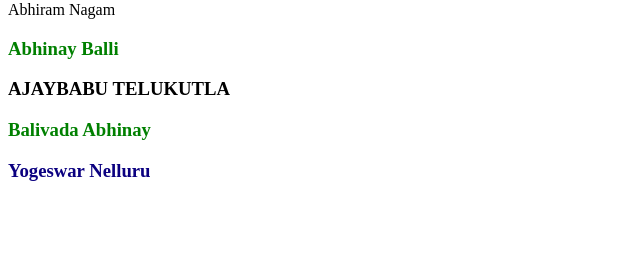
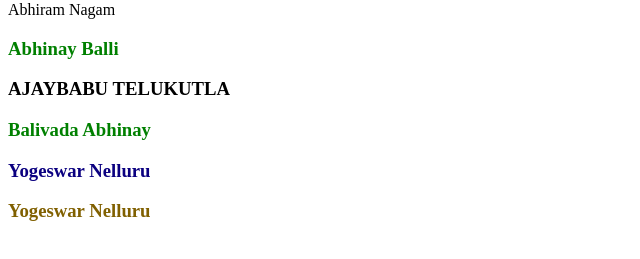
Before and after one commit to hanishakkineni/devOps_practice, a plain HTML site: page index.html in a window 1280 px wide. Shown: the part 79-338 px from the top of the page, without its empty margins (0-640 px from the left). Drawn offline with Linux system fonts and the light colour scheme.

Commit message:
added vamsi

```diff
--- a/index.html
+++ b/index.html
@@ -11,5 +11,6 @@ Abhiram Nagam
     <h3>AJAYBABU TELUKUTLA</h3>
     <h3 style="color:green">Balivada Abhinay</h3>
     <h3 style="color:rgb(11, 0, 128)">Yogeswar Nelluru</h3>
+    <h3 style="color:rgb(128, 96, 0)">Yogeswar Nelluru</h3>
 </body>
 </html>
```
